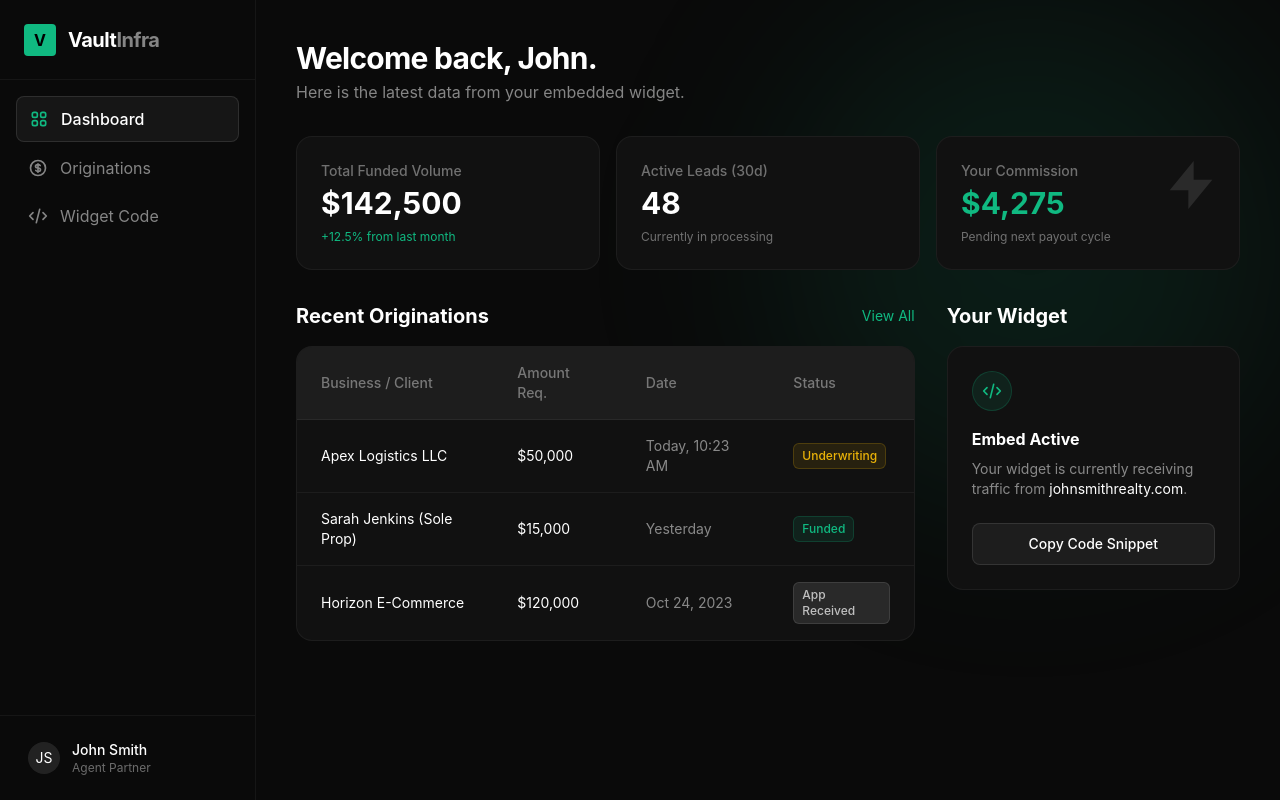
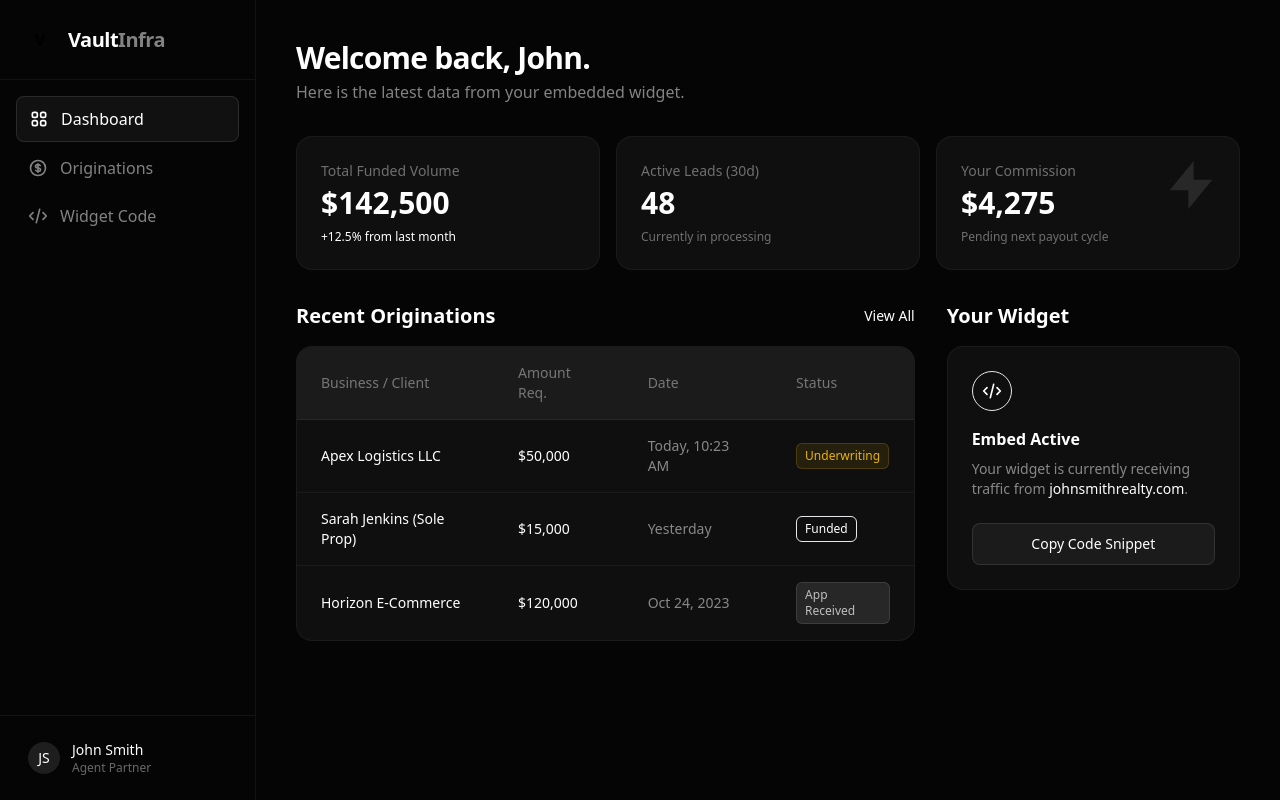
Before and after one commit to JFeimster/vault-infra-portal, a Next.js app: page / in a window 1280 px wide. Built offline with nearby package versions, Linux system fonts and the light colour scheme.

Commit message:
Update tailwind.config.js

```diff
--- a/tailwind.config.js
+++ b/tailwind.config.js
@@ -2,22 +2,17 @@
 module.exports = {
   content: [
     "./app/**/*.{js,ts,jsx,tsx,mdx}",
+    "./pages/**/*.{js,ts,jsx,tsx,mdx}",
     "./components/**/*.{js,ts,jsx,tsx,mdx}",
   ],
   theme: {
     extend: {
       colors: {
-        brand: {
-          500: '#10b981', // Emerald
-          900: '#064e3b',
-        },
-        luxe: '#0a0a0a', // True cinematic black
-        panel: '#111111', // Slightly lighter for cards
+        luxe: '#050505',
+        panel: '#0f0f0f',
+        accent: '#10b981',
       },
-      fontFamily: {
-        sans: ['Inter', 'system-ui', 'sans-serif'],
-      }
     },
   },
   plugins: [],
-};
+}
```
